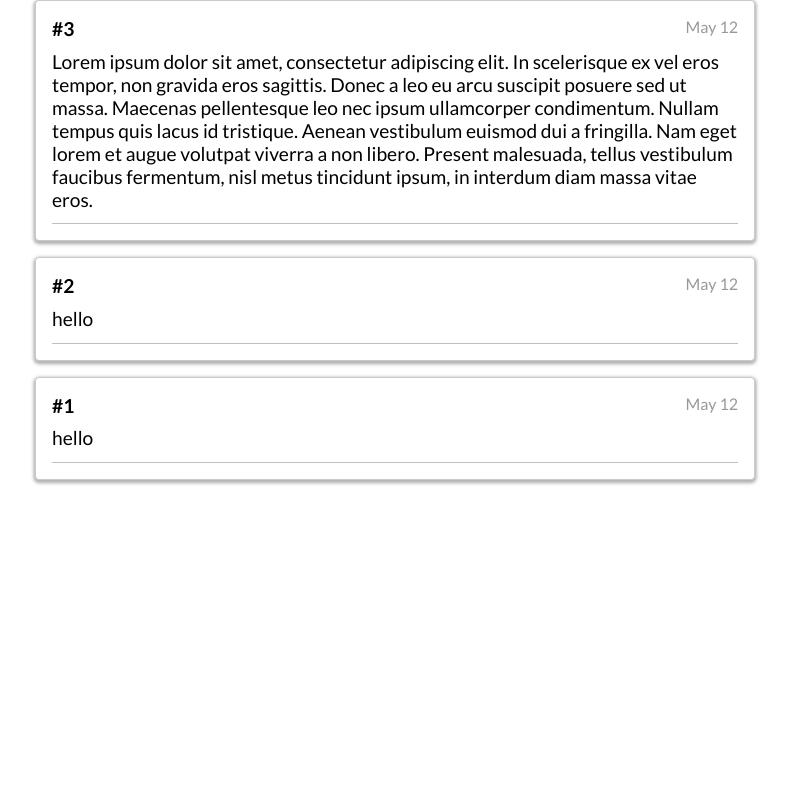
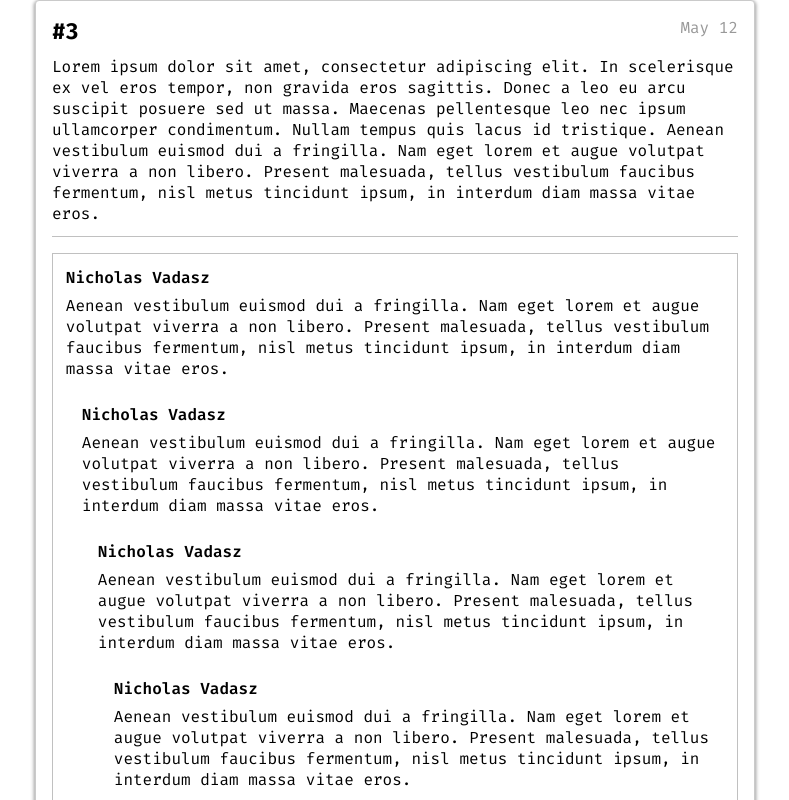
Before and after one commit to Dear-Blueno/dearblueno, a React (Create React App) app in the folder client/: page / in a window 1280 px wide. Shown: the top 800 px of the page, without its empty margins (245-1034 px from the left). Built offline with nearby package versions, Linux system fonts and the light colour scheme.

Commit message:
comments section progress

```diff
--- a/client/public/index.html
+++ b/client/public/index.html
@@ -12,7 +12,8 @@
     <link rel="apple-touch-icon" href="%PUBLIC_URL%/logo192.png" />
     <link rel="preconnect" href="https://fonts.googleapis.com">
     <link rel="preconnect" href="https://fonts.gstatic.com" crossorigin>
-    <link href="https://fonts.googleapis.com/css2?family=Lato:wght@400;700&display=swap" rel="stylesheet">
+    <link href="https://fonts.googleapis.com/css2?family=Lato:wght@400;500;600;700&display=swap" rel="stylesheet">
+    <link href="https://fonts.googleapis.com/css2?family=Fira+Code:wght@300;400;500;600;700&display=swap" rel="stylesheet">
     <!--
       manifest.json provides metadata used when your web app is installed on a
       user's mobile device or desktop. See https://developers.google.com/web/fundamentals/web-app-manifest/
--- a/client/src/components/feed/Feed.tsx
+++ b/client/src/components/feed/Feed.tsx
@@ -11,8 +11,6 @@ condimentum. Nullam tempus quis lacus id tristique. Aenean vestibulum
 euismod dui a fringilla. Nam eget lorem et augue volutpat viverra a non
 libero. Present malesuada, tellus vestibulum faucibus fermentum, nisl
 metus tincidunt ipsum, in interdum diam massa vitae eros."></Post>
-          <Post postDate="May 12" postNumber={2} postBody="hello"></Post>
-          <Post postDate="May 12" postNumber={1} postBody="hello"></Post>
       </div>
     );
   }
--- a/client/src/components/feed/post/Post.tsx
+++ b/client/src/components/feed/post/Post.tsx
@@ -2,6 +2,10 @@ import "./Post.css";
 import PostBody from "./PostBody";
 import PostDate from "./PostDate";
 import PostNumber from "./PostNumber";
+import CommentSection, {CommentData, CommentSectionProps} from "./comments/CommentSection";
+
+const data1 : CommentData = {author: "Nicholas Vadasz", body: "Aenean vestibulum euismod dui a fringilla. Nam eget lorem et augue volutpat viverra a non libero. Present malesuada, tellus vestibulum faucibus fermentum, nisl metus tincidunt ipsum, in interdum diam massa vitae eros.", date: "date1", depth: 0};
+const data : CommentData[] = [data1];
 
 interface PostProps {
   postNumber: number;
@@ -15,6 +19,7 @@ function Post(props : PostProps) {
           <PostNumber value={props.postNumber}></PostNumber>
           <PostDate value={props.postDate}></PostDate>
           <PostBody body={props.postBody}></PostBody>
+          <CommentSection data={data}></CommentSection>
       </div>
     );
   }
--- a/client/src/components/feed/post/PostDate.css
+++ b/client/src/components/feed/post/PostDate.css
@@ -1,5 +1,5 @@
 .PostDate {
-  margin: 0 0 0.3em 0;
+  margin: 0 0 0.6em 0;
   color: #999;
   font-size: 1rem;
   float: right;
--- a/client/src/components/feed/post/PostDate.tsx
+++ b/client/src/components/feed/post/PostDate.tsx
@@ -7,7 +7,7 @@ interface PostDateProps {
 function PostDate(props : PostDateProps) {
     return (
       <div className="PostDate">
-          <p className="PostDate">{props.value}</p>
+          <p>{props.value}</p>
       </div>
     );
   }
--- a/client/src/components/feed/post/PostNumber.css
+++ b/client/src/components/feed/post/PostNumber.css
@@ -1,5 +1,5 @@
 .PostNumber {
-  margin: 0 0 0.3rem 0;
+  margin: 0 0 0.6rem 0;
   font-size: 1.2rem;
   display: inline-block;
 }
--- a/client/src/components/feed/post/PostNumber.tsx
+++ b/client/src/components/feed/post/PostNumber.tsx
@@ -7,7 +7,7 @@ interface PostNumberProps {
 function PostNumber(props : PostNumberProps) {
     return (
       <div className="PostNumber">
-          <h3 className="PostNumber">#{props.value}</h3>
+          <h3>#{props.value}</h3>
       </div>
     );
   }
--- /dev/null
+++ b/client/src/components/feed/post/comments/Comment.css
@@ -0,0 +1,12 @@
+.Comment {
+  position: relative;
+  margin: 0.8rem;
+}
+
+.CommentAuthor {
+  font-weight: 600;
+}
+
+.CommentBody {
+  margin-top: 0.4rem;
+}
--- /dev/null
+++ b/client/src/components/feed/post/comments/Comment.tsx
@@ -0,0 +1,23 @@
+import "./Comment.css";
+
+interface CommentProps {
+    author: string;
+    body: string;
+    date: string;
+    depth: number;
+}
+
+function Comment(props : CommentProps) {
+  const style = {
+    left: props.depth + "rem",
+    width: "calc(100% - " + props.depth + "rem - 1.6rem)"
+  };
+    return (
+      <div className="Comment" style={style}>
+          <h4 className="CommentAuthor">{props.author}</h4>
+          <p className="CommentBody">{props.body}</p>
+      </div>
+    );
+  }
+
+  export default Comment;
--- /dev/null
+++ b/client/src/components/feed/post/comments/CommentSection.css
@@ -0,0 +1,7 @@
+.CommentSection {
+  display: flex;
+  flex-direction: column;
+  margin-top: 1rem;
+  border: 0.01rem solid #c0c0c0;
+  position: relative;
+}
--- /dev/null
+++ b/client/src/components/feed/post/comments/CommentSection.tsx
@@ -0,0 +1,33 @@
+import "./CommentSection.css";
+import Comment from "./Comment";
+
+export interface CommentSectionProps {
+    data : CommentData[];
+}
+
+export interface CommentData {
+    author : string;
+    body : string;
+    date : string;
+    depth : number;
+}
+
+function CommentSection(props : CommentSectionProps) {
+    return (
+      <div className="CommentSection">
+          <Comment author={props.data[0].author} body={props.data[0].body} date="May 12" depth={0}/>
+          <Comment author={props.data[0].author} body={props.data[0].body} date="May 12" depth={1}/>
+          <Comment author={props.data[0].author} body={props.data[0].body} date="May 12" depth={2}/>
+          <Comment author={props.data[0].author} body={props.data[0].body} date="May 12" depth={3}/>
+          <Comment author={props.data[0].author} body={props.data[0].body} date="May 12" depth={4}/>
+          <Comment author={props.data[0].author} body={props.data[0].body} date="May 12" depth={5}/>
+          <Comment author={props.data[0].author} body={props.data[0].body} date="May 12" depth={6}/>
+          <Comment author={props.data[0].author} body={props.data[0].body} date="May 12" depth={7}/>
+          <Comment author={props.data[0].author} body={props.data[0].body} date="May 12" depth={8}/>
+          <Comment author={props.data[0].author} body={props.data[0].body} date="May 12" depth={9}/>
+          <Comment author={props.data[0].author} body={props.data[0].body} date="May 12" depth={10}/>
+      </div>
+    );
+  }
+
+  export default CommentSection;
--- a/client/src/index.css
+++ b/client/src/index.css
@@ -4,14 +4,9 @@
 
 body {
   margin: 0;
-  font-family: "Lato", sans-serif;
+  font-family: "Fira Code", monospace;
   font-weight: 400;
   -webkit-font-smoothing: antialiased;
   -moz-osx-font-smoothing: grayscale;
-  font-size: 1.2rem;
+  font-size: 1rem;
 }
-
-code {
-  font-family: source-code-pro, Menlo, Monaco, Consolas, "Courier New",
-    monospace;
-}
```
